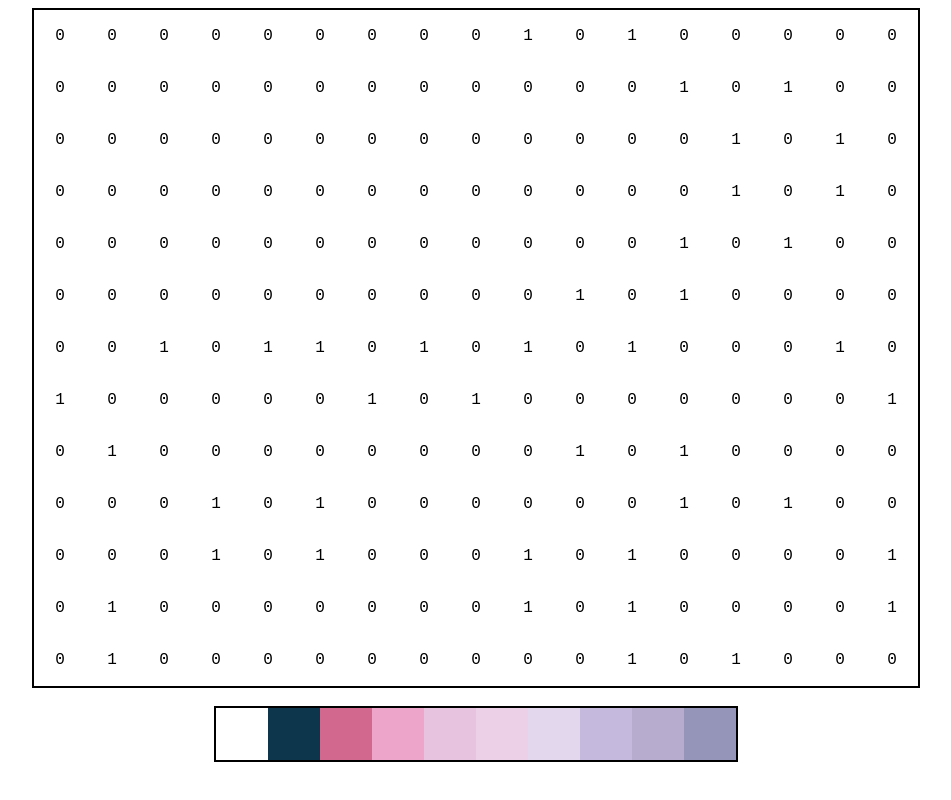
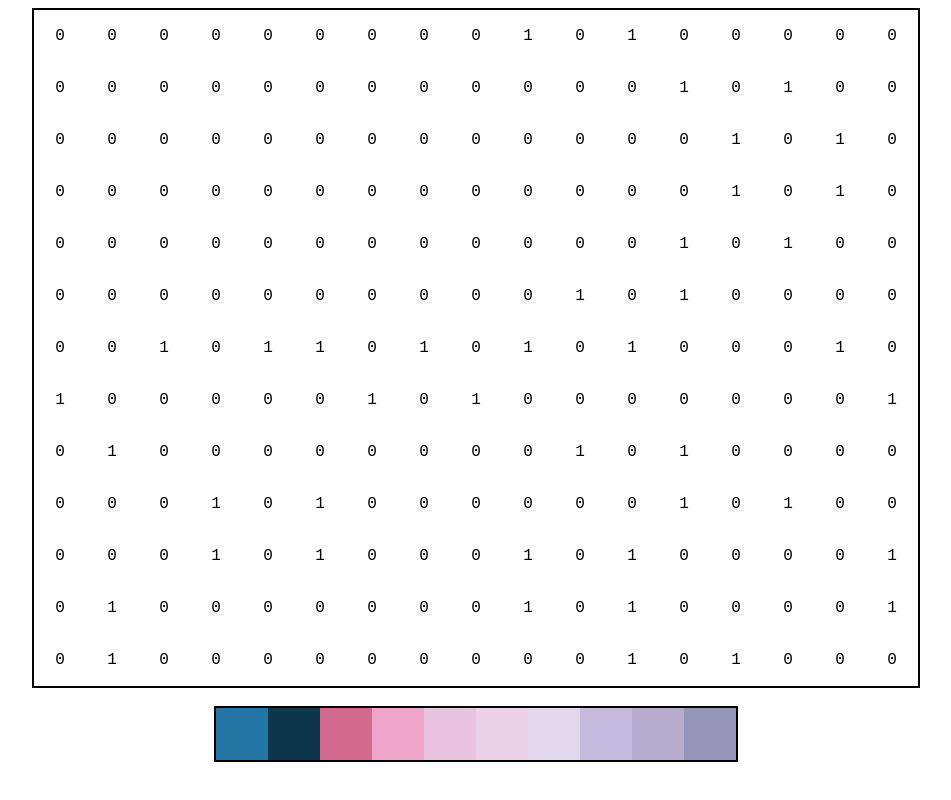
Before and after one commit to lsacramento2026/PixelPainters, a plain HTML site: page leveltwo.html in a window 1280 px wide. Shown: the whole page, without its empty margins (164-1115 px from the left). Drawn offline with Linux system fonts and the light colour scheme.

Commit message:
Update leveltwo.html

```diff
--- a/leveltwo.html
+++ b/leveltwo.html
@@ -145,7 +145,7 @@
     const levels = [{
       x: 17,
       y: 13,
-      colors: ['', '#0d354b', '#d2688e', '#eea5ca', '#e8c3e0', '#ecd0e7', '#e2d7ec', '#c5b9de', '#b7acce', '#9595ba'],
+      colors: ['#2474a4', '#0d354b', '#d2688e', '#eea5ca', '#e8c3e0', '#ecd0e7', '#e2d7ec', '#c5b9de', '#b7acce', '#9595ba'],
       canvas: [
         0,0,0,0,0,0,0,0,0,1,,1,0,0,0,0,0,0,0,0,0,
         0,0,0,0,0,0,0,0,1,,1,0,0,0,0,0,0,0,0,
```
